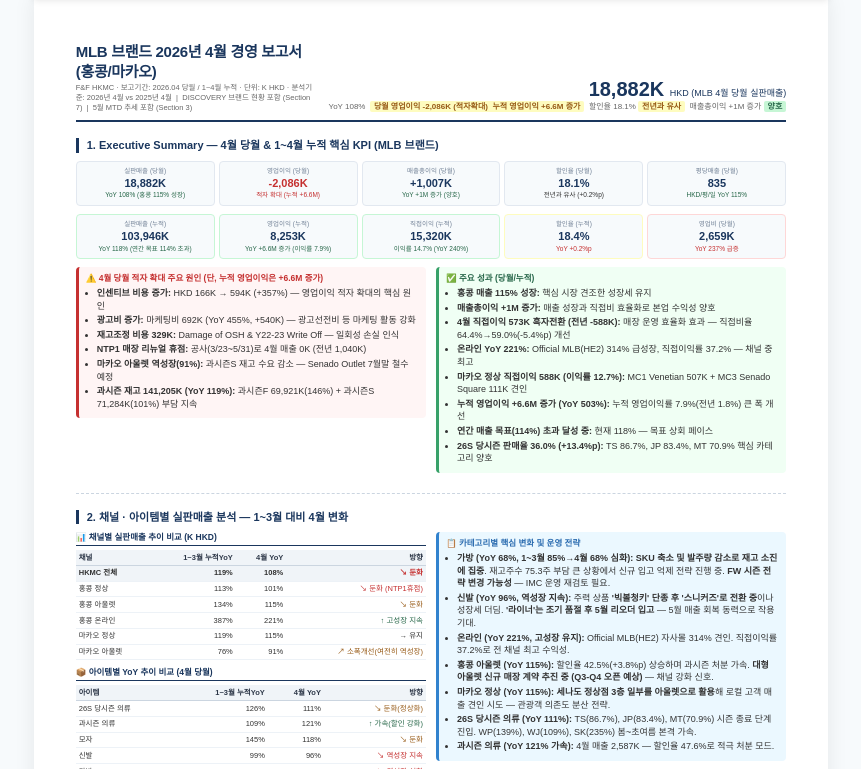
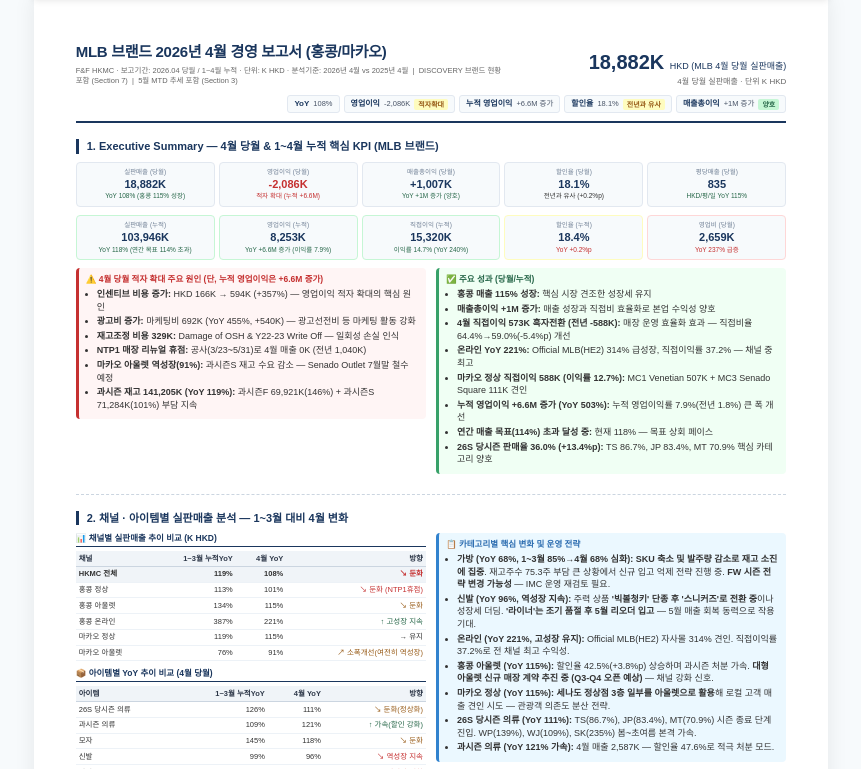
Before and after one commit to zbwbabe-source/hkmc_summary_report, a plain HTML site: page index.html in a window 1280 px wide. Shown: the part 31-800 px from the top of the page, without its empty margins (209-1070 px from the left). Drawn offline with Linux system fonts and the light colour scheme.

Commit message:
Refine report header layout

```diff
--- a/index.html
+++ b/index.html
@@ -12,14 +12,17 @@
     .nav-bar a { color:white;text-decoration:none;padding:3px 7px;border-radius:3px;font-size:7.5px;background:rgba(255,255,255,0.15);cursor:pointer; }
     .nav-bar a:hover { background:rgba(255,255,255,0.3); }
     .wrap { max-width: 210mm; margin: 0 auto; background: #fff; padding: 12mm 11mm 18mm 11mm; min-height: 100vh; box-shadow: 0 0 20px rgba(0,0,0,0.08); }
-    .header { border-bottom: 2.5px solid #1a365d; padding-bottom: 8px; margin-bottom: 12px; display: flex; justify-content: space-between; align-items: flex-end; gap: 16px; }
-    .header-left { flex: 1; }
+    .header { border-bottom: 2.5px solid #1a365d; padding-bottom: 8px; margin-bottom: 12px; display: grid; grid-template-columns: minmax(0, 1fr) auto; align-items: end; gap: 8px 18px; }
+    .header-left { min-width: 0; }
     .header-left h1 { font-size: 15px; color: #1a365d; letter-spacing: -0.3px; }
-    .header-left p { font-size: 7.5px; color: #666; margin-top: 2px; }
-    .header-right { text-align: right; white-space: nowrap; flex-shrink: 0; }
+    .header-left p { max-width: 430px; font-size: 7.5px; color: #666; margin-top: 4px; line-height: 1.45; }
+    .header-right { text-align: right; white-space: nowrap; }
     .header-right .big-num { font-size: 20px; font-weight: bold; color: #1a365d; white-space: nowrap; }
     .header-right .big-num span { font-size: 9px; font-weight: normal; }
-    .header-right .sub { font-size: 8px; color: #666; }
+    .header-right .sub { font-size: 8px; color: #666; margin-top: 2px; }
+    .header-summary { grid-column: 1 / -1; display: flex; justify-content: flex-end; flex-wrap: wrap; gap: 4px; align-items: center; }
+    .summary-chip { display: inline-flex; align-items: center; gap: 4px; min-height: 18px; padding: 2px 6px; border-radius: 3px; background: #f7fafc; border: 1px solid #e2e8f0; font-size: 7.5px; color: #4a5568; white-space: nowrap; }
+    .summary-chip strong { color: #1a365d; font-size: 8px; }
     .page-title { font-size: 11px; font-weight: bold; color: #1a365d; border-left: 3.5px solid #1a365d; padding-left: 8px; margin: 16px 0 8px 0; }
     .divider { border: none; border-top: 1px dashed #cbd5e0; margin: 14px 0; }
     .container { display: flex; gap: 10px; }
@@ -88,9 +91,14 @@
     </div>
     <div class="header-right">
       <div class="big-num">18,882K <span>HKD (MLB 4월 당월 실판매출)</span></div>
-      <div class="sub">YoY 108% &nbsp;<span class="badge-warn" style="font-size:8px;">당월 영업이익 -2,086K (적자확대) &nbsp;누적 영업이익 +6.6M 증가</span>&nbsp;
-        할인율 18.1%&nbsp;<span class="badge-warn" style="font-size:8px;">전년과 유사</span>&nbsp;
-        매출총이익 +1M 증가&nbsp;<span class="badge-up" style="font-size:8px;">양호</span></div>
+      <div class="sub">4월 당월 실판매출 · 단위 K HKD</div>
+    </div>
+    <div class="header-summary">
+      <div class="summary-chip"><strong>YoY</strong> 108%</div>
+      <div class="summary-chip"><strong>영업이익</strong> -2,086K <span class="badge-warn">적자확대</span></div>
+      <div class="summary-chip"><strong>누적 영업이익</strong> +6.6M 증가</div>
+      <div class="summary-chip"><strong>할인율</strong> 18.1% <span class="badge-warn">전년과 유사</span></div>
+      <div class="summary-chip"><strong>매출총이익</strong> +1M 증가 <span class="badge-up">양호</span></div>
     </div>
   </div>
 
```
